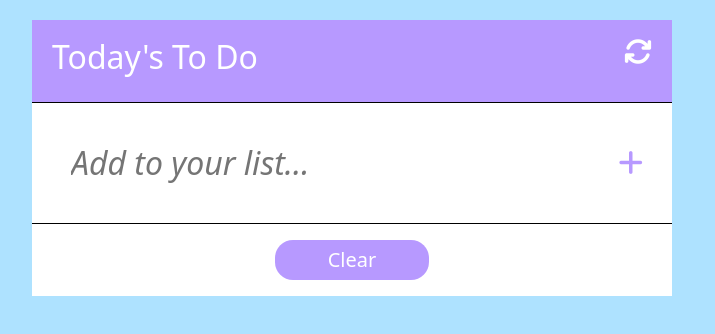
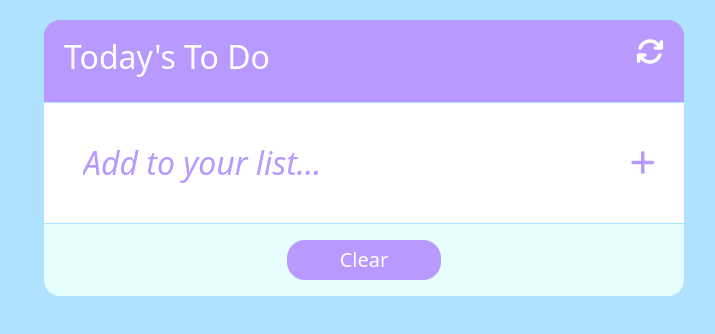
Before and after one commit to HtetWaiYan7191/testing-todolist, a website built with webpack: page src/index.html in a window 1280 px wide. Shown: the whole page, without its empty margins (276-991 px from the left). Built offline with nearby package versions, Linux system fonts and the light colour scheme.

Commit message:
Style placeholder, task and button-container

```diff
--- a/src/style.css
+++ b/src/style.css
@@ -23,7 +23,7 @@ main {
   background-color:var(--sky-blue);
   color: #FFFFFF;
 }
-.add-to-list
+
 .todolist-container {
   color: #FFFFFF;
   margin: 0;
@@ -33,12 +33,13 @@ main {
 
 .title {
   background-color: var(--purple);
-  border-bottom: 1px solid black;
+  border-bottom: 1px solid var(--sky-blue);
   padding: 10px 12px;
 }
 
 .task {
-  border-bottom: 1px solid black;
+  background-color: var(--purple);
+  border-bottom: 1px solid #FFFFFF;
 }
 
 #add-task-input {
@@ -70,7 +71,7 @@ input[type="checkbox"] {
 }
 
 .button-container {
-  background-color:#FFFFFF;
+  background-color:var(--light-blue);
 }
 
 #clear-btn {
@@ -107,7 +108,7 @@ input[type="checkbox"] {
 
 .add-to-list {
   background-color: #FFFFFF;
-  border-bottom: 1px solid black;
+  border-bottom: 1px solid var(--sky-blue);
 }
 
 .description-text {
@@ -135,3 +136,7 @@ input[type="checkbox"] {
 #load-btn {
   cursor: pointer;
 }
+
+::placeholder {
+  color: var(--purple);
+}
```
